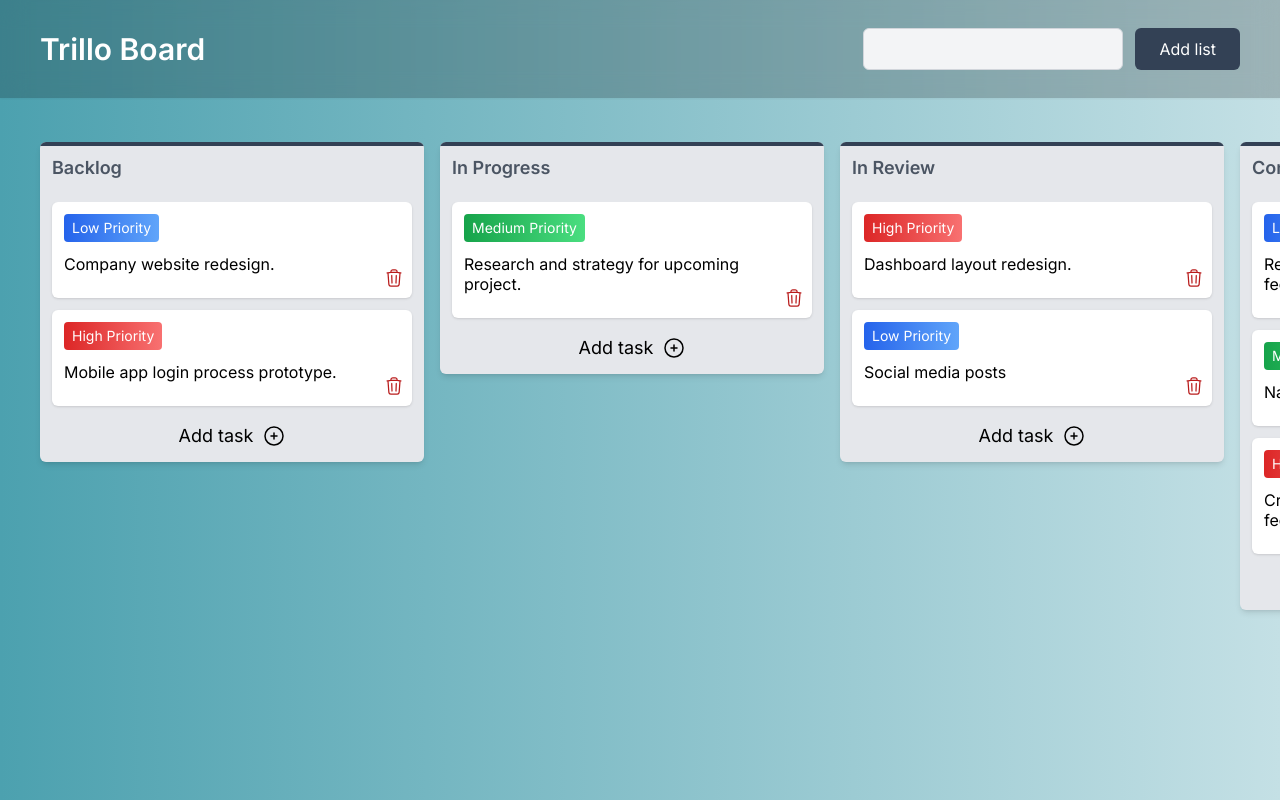
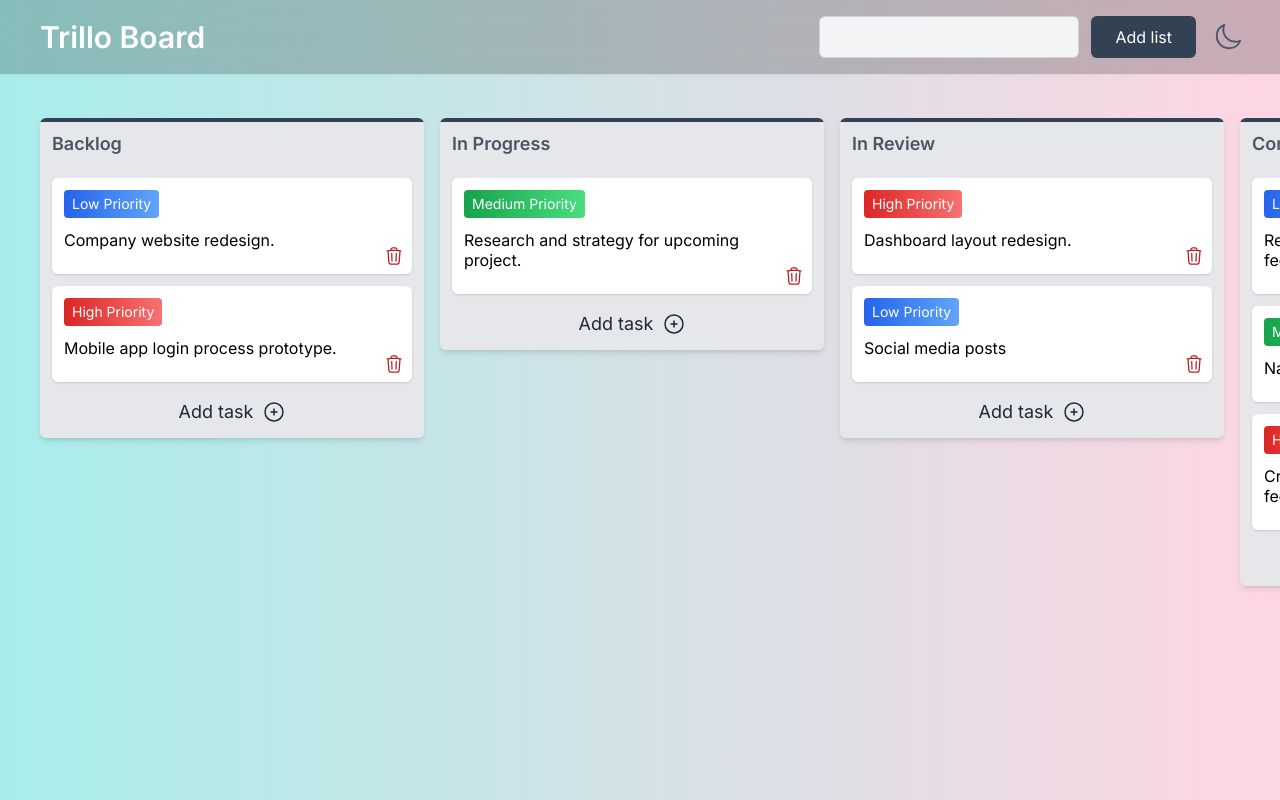
Before and after one commit to mvuja/Trillo, a Next.js app: page / in a window 1280 px wide. Built offline with nearby package versions, Linux system fonts and the light colour scheme.

Commit message:
complete light/dark toggle functionality

```diff
--- a/app/components/CardItem.jsx
+++ b/app/components/CardItem.jsx
@@ -1,7 +1,7 @@
 import React, {useEffect, useState, useCallback, useRef } from "react"
 import { Draggable } from "react-beautiful-dnd"
 
-function CardItem({ item, index, boardData, setDataHandler }) {
+function CardItem({ item, index, boardData, onDeleteCard }) {
 
   const [priority, setPriority] = useState(item.priority)
 
@@ -9,6 +9,17 @@
 
   const priorityRef = useRef()
   const priorityBtnRef = useRef()
+
+
+
+  // Priority
+
+  const showPriorityHandler = () => {
+    setShowPriority(true)
+    if(showPriority){
+      setShowPriority(false)
+    }
+  }
 
   // Close priority dropdowns on outside click
   const closeOpenPriorities = useCallback(e => {
@@ -20,36 +31,6 @@
   useEffect(() => {
     document.addEventListener("mousedown", closeOpenPriorities)
   }, [closeOpenPriorities])
-
-
-
-
-  const deleteItem = () => {
-    // console.log('delete', item.id)
-    const dataHolder = boardData
-    dataHolder.forEach(el => {
-      console.log(el.items)
-      const newFilter = el.items.filter(el2 => {
-        // console.log(el2.id, item.id)
-        return el2.id !== item.id
-      })
-      el.items = newFilter
-    })
-    setDataHandler(dataHolder)
-    if(typeof window !== 'undefined'){
-      const temp = JSON.stringify(dataHolder)
-      localStorage.setItem('data', temp)
-    }
-
-  }
-
-
-  const showPriorityHandler = () => {
-    setShowPriority(true)
-    if(showPriority){
-      setShowPriority(false)
-    }
-  }
 
   const changePriority = pr => {
     const dataHolder = boardData
@@ -116,8 +97,8 @@
           </div>
 
           <h5 className="card-title">{item.title}</h5>
-          <button className="card-trash" onClick={deleteItem}>
-            <svg xmlns="http://www.w3.org/2000/svg" fill="none" viewBox="0 0 24 24" strokeWidth={1.5} stroke="currentColor" className="w-6 h-6">
+          <button className="card-trash" onClick={() => onDeleteCard(item.id)}>
+            <svg xmlns="http://www.w3.org/2000/svg" fill="none" viewBox="0 0 24 24" strokeWidth={1.5} stroke="currentColor">
               <path strokeLinecap="round" strokeLinejoin="round" d="M14.74 9l-.346 9m-4.788 0L9.26 9m9.968-3.21c.342.052.682.107 1.022.166m-1.022-.165L18.16 19.673a2.25 2.25 0 01-2.244 2.077H8.084a2.25 2.25 0 01-2.244-2.077L4.772 5.79m14.456 0a48.108 48.108 0 00-3.478-.397m-12 .562c.34-.059.68-.114 1.022-.165m0 0a48.11 48.11 0 013.478-.397m7.5 0v-.916c0-1.18-.91-2.164-2.09-2.201a51.964 51.964 0 00-3.32 0c-1.18.037-2.09 1.022-2.09 2.201v.916m7.5 0a48.667 48.667 0 00-7.5 0" />
             </svg>
           </button>
--- a/app/components/Header.jsx
+++ b/app/components/Header.jsx
@@ -1,4 +1,4 @@
-import { useState } from 'react';
+import { useState, useEffect } from 'react';
 
 // custom hooks
 import createGuidId from '../hooks/GuiId'
@@ -7,6 +7,7 @@
 const Header = ({setBoardData}) => {
 
     const [addNewInput, setAddNewInput] = useState('')
+    const [dark, setDark] = useState(false)
 
     const changeAddNewInput = e => setAddNewInput(e.target.value)
 
@@ -29,9 +30,18 @@
       setAddNewInput('')
     }
 
+    const darkToggle = () => {
+      document.body.classList.toggle('dark')
+      if(dark){
+        setDark(false)
+      }else{
+        setDark(true)
+      }
+    }
+
     return (
     <div className="header">
-        <div className="flex items-center">
+        <div className="flex items-center mr-auto">
           <h4 className="header-title">Trillo Board</h4>
         </div>
         <div className="add-new-container">
@@ -40,6 +50,18 @@
             <button className='btn'>Add list</button>
           </form>
         </div>
+        <button className="dark-toggle" onClick={darkToggle}>
+          {
+            !dark ?
+            <svg xmlns="http://www.w3.org/2000/svg" fill="none" viewBox="0 0 24 24" strokeWidth={1.5} stroke="currentColor" className="w-6 h-6">
+              <path strokeLinecap="round" strokeLinejoin="round" d="M21.752 15.002A9.718 9.718 0 0118 15.75c-5.385 0-9.75-4.365-9.75-9.75 0-1.33.266-2.597.748-3.752A9.753 9.753 0 003 11.25C3 16.635 7.365 21 12.75 21a9.753 9.753 0 009.002-5.998z" />
+            </svg>
+            :
+            <svg xmlns="http://www.w3.org/2000/svg" fill="none" viewBox="0 0 24 24" strokeWidth={1.5} stroke="currentColor" className="w-6 h-6">
+              <path strokeLinecap="round" strokeLinejoin="round" d="M12 3v2.25m6.364.386l-1.591 1.591M21 12h-2.25m-.386 6.364l-1.591-1.591M12 18.75V21m-4.773-4.227l-1.591 1.591M5.25 12H3m4.227-4.773L5.636 5.636M15.75 12a3.75 3.75 0 11-7.5 0 3.75 3.75 0 017.5 0z" />
+            </svg>
+          }
+        </button>
     </div>
     )
 }
--- a/app/globals.css
+++ b/app/globals.css
@@ -21,20 +21,24 @@
   @apply bg-slate-700 rounded;
 }
 
+.layout{
+  @apply min-w-full bg-gradient-to-r from-g1-1 to-g1-2 dark:from-g2-1 dark:to-g2-2
+}
+
 .btn{
-  @apply bg-slate-700 hover:bg-slate-900 active:bg-slate-700 transition px-6 py-2 rounded-md text-white
+  @apply bg-slate-700 hover:bg-slate-900 active:bg-slate-700 transition px-6 py-2 rounded-md text-white dark:bg-slate-600 dark:active:bg-slate-600 dark:hover:bg-slate-700
 }
 
 .card{
-  @apply bg-white rounded-md p-3 m-3 mt-0 last:mb-0 shadow relative
+  @apply bg-white rounded-md p-3 m-3 mt-0 last:mb-0 shadow relative dark:bg-slate-700 transition
 }
 
 .card.dragging{
-  @apply bg-gray-200
+  @apply bg-gray-200 dark:bg-slate-600
 }
 
 .card-title{
-  @apply my-3 text-base leading-5
+  @apply my-3 text-base leading-5 transition dark:text-gray-200
 }
 
 .card-trash{
@@ -42,7 +46,7 @@
 }
 
 .card-trash svg{
-  @apply w-5 text-red-700
+  @apply w-5 text-red-700 dark:text-red-500 transition
 }
 
 .card-label{
@@ -58,7 +62,7 @@
   @apply from-red-600 to-red-400
 }
 .prority-dropdown{
-  @apply inline-flex gap-3 bg-gray-200 p-3 rounded absolute shadow-xl top-12 left-3 invisible
+  @apply inline-flex gap-3 bg-gray-200 transition p-3 rounded absolute shadow-xl top-12 left-3 invisible dark:bg-slate-900
 }
 .prority-dropdown.p-visible{
   @apply visible
@@ -69,28 +73,36 @@
 
 
 .header{
-  @apply flex flex-initial justify-between px-10 py-7 shadow-sm bg-black/20 backdrop-blur-md
+  @apply flex flex-initial items-center gap-5 px-10 py-4 shadow-sm bg-black/20 backdrop-blur-md
 }
 
 .header-title{
   @apply text-3xl font-semibold text-white
 }
 
+.header .dark-toggle svg{
+  @apply scale-125 text-slate-600 dark:text-slate-200
+}
+
 
 .column{
-  @apply bg-gray-200 transition rounded-md shadow-md flex flex-col relative overflow-hidden whitespace-normal
+  @apply bg-gray-200 transition rounded-md shadow-md flex flex-col relative overflow-hidden whitespace-normal dark:bg-slate-900
 }
 
 .column.dragging-over{
-  @apply bg-gray-300
+  @apply bg-gray-300 dark:bg-slate-800
 }
 
 .column-top-bar{
-  @apply w-full h-1 bg-slate-700 absolute inset-x-0 top-0
+  @apply w-full h-1 transition bg-slate-700 absolute inset-x-0 top-0 dark:bg-slate-200
 }
 
 .column-title{
-  @apply text-lg text-gray-600 font-semibold
+  @apply text-lg transition text-gray-600 font-semibold dark:text-gray-100
+}
+
+.add-task{
+  @apply flex justify-center items-center my-3 space-x-2 text-lg transition text-gray-800 dark:text-gray-100
 }
 
 
@@ -99,5 +111,5 @@
 }
 
 .textarea{
-  @apply form-textarea w-full resize-none bg-white border-gray-300 rounded-md
+  @apply form-textarea w-full resize-none transition bg-white border-gray-300 rounded-md dark:bg-slate-700 dark:border-gray-950 dark:text-gray-200
 }
--- a/app/layout.jsx
+++ b/app/layout.jsx
@@ -11,7 +11,11 @@
 export default function RootLayout({ children }) {
   return (
     <html lang="en">
-      <body className={`min-w-full bg-gradient-to-r from-g1-1 to-g1-2 ${inter.className}`}>{children}</body>
+      <body className={`${inter.className}`}>
+        <div className="layout">
+          {children}
+        </div>
+      </body>
     </html>
   )
 }
--- a/app/page.jsx
+++ b/app/page.jsx
@@ -43,7 +43,7 @@
   })
 
 
-  const onDragEnd = (re) => {
+  const onDragEnd = re => {
     if (!re.destination) return
     let newBoardData = boardData
     var dragItem =
@@ -64,7 +64,7 @@
     }
   }
 
-  const onAddCard = (e) => {
+  const onAddCard = e => {
     // if(e.keyCode === 13) //Enter
     // {
       const val = text
@@ -90,15 +90,21 @@
     // }
   }
 
+  const onDeleteCard = id => {
+    const test = boardData.map(el => {
+      const newFilter = el.items.filter(el2 => {
+        return el2.id !== id
+      })
+      el.items = newFilter
+      return el
+    })
+    setBoardData(test)
+  }
 
-  const setDataHandler = (data) => {
-    setBoardData(data)
-  }
 
   return (
     <main>
       <div className="flex flex-col h-screen">
-          {/* Board header */}
           <Header setBoardData={setBoardData} />
 
         <div className="relative h-full mt-11">
@@ -132,7 +138,7 @@
                                     return (
                                       <CardItem
                                         boardData={boardData}
-                                        setDataHandler={setDataHandler}
+                                        onDeleteCard={onDeleteCard}
                                         key={item.id}
                                         item={item}
                                         index={iIndex}
@@ -157,7 +163,7 @@
                                   </div>
                                 ): (
                                   <button
-                                    className="flex justify-center items-center my-3 space-x-2 text-lg"
+                                    className="add-task"
                                     onClick={() => {setSelectedBoard(bIndex); setShowForm(true);}}
                                   >
                                     <span>Add task</span>
--- a/tailwind.config.js
+++ b/tailwind.config.js
@@ -1,5 +1,6 @@
 /** @type {import('tailwindcss').Config} */
 module.exports = {
+  darkMode: 'class',
   content: [
     './pages/**/*.{js,ts,jsx,tsx,mdx}',
     './components/**/*.{js,ts,jsx,tsx,mdx}',
@@ -8,8 +9,10 @@
   theme: {
     extend: {
       colors: {
-        'g1-1': '#4ca1af',
-        'g1-2': '#c4e0e5',
+        'g1-1': '#a8edea',
+        'g1-2': '#fed6e3',
+        'g2-1': '#30cfd0',
+        'g2-2': '#330867',
       },
     },
   },
```
Also changed, not shown: 1 other file (tests, documents, lock files or other folders).
